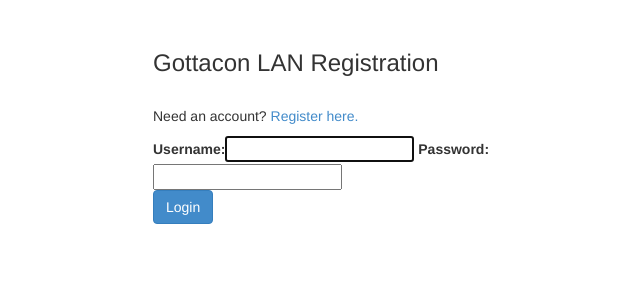
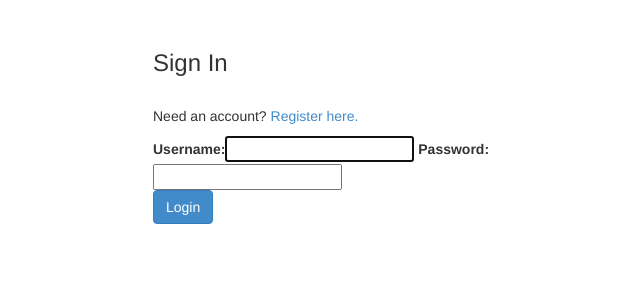
Before and after one commit to BCGamer/CheckIn-Server, a Django app: page /login/ in a window 1280 px wide. Shown: the part 72-372 px from the top of the page, without its empty margins (307-947 px from the left). Run offline with Django 3.2, Linux system fonts and the light colour scheme; parts of the project's set-up code (start-up, migrations or seed data) failed here and were passed over; some libraries are stand-ins or nearby versions.

Commit message:
Changed container name to "Sign In".

```diff
--- a/registration/templates/registration/login.html
+++ b/registration/templates/registration/login.html
@@ -7,7 +7,7 @@
     <div class="container">
         <div class="row" style="margin-top: 10px; margin-bottom: 10px;">
             <div class="col-sm-4 col-sm-offset-4">
-                <h3>Gottacon LAN Registration</h3>
+                <h3>Sign In</h3>
             </div>
         </div>
 
```
